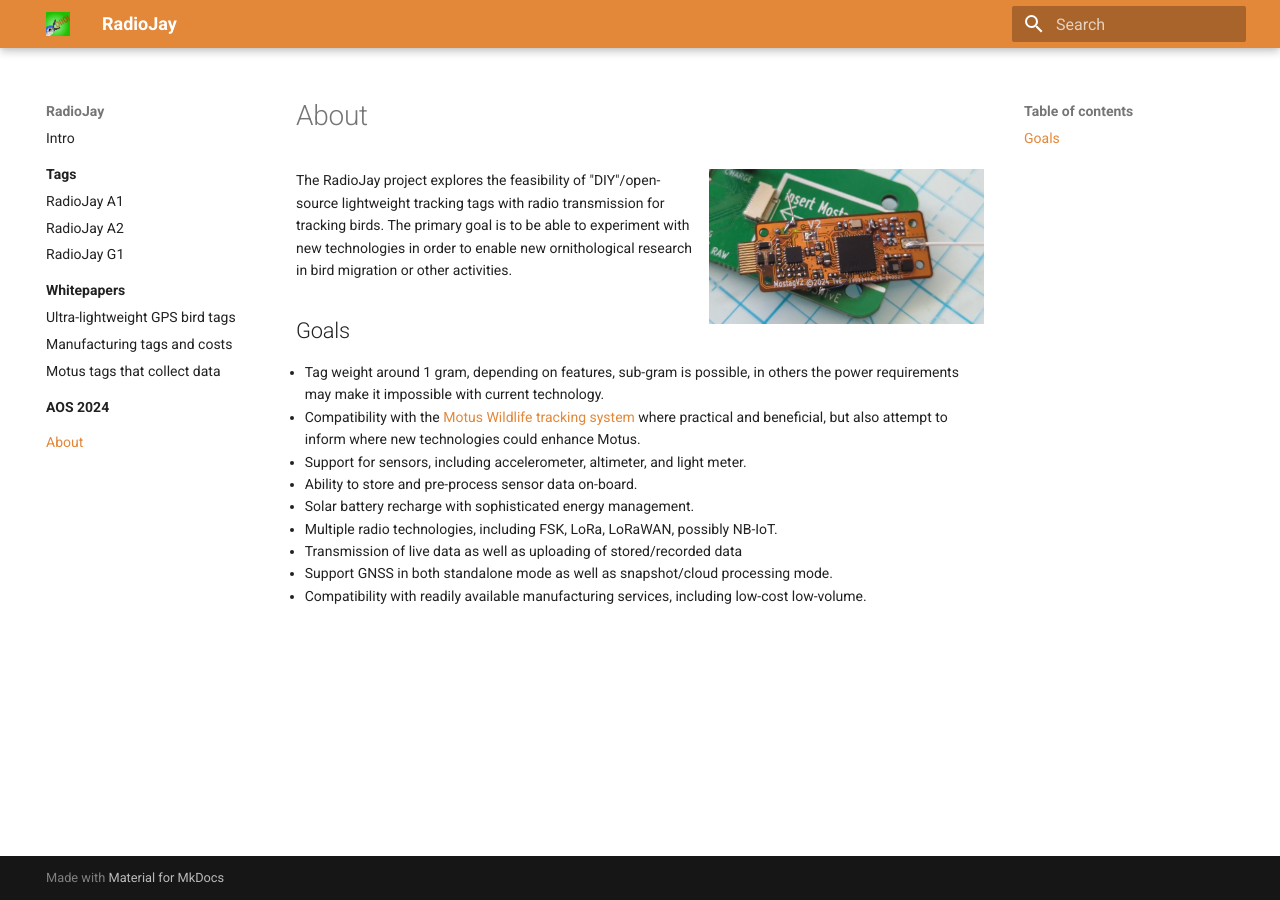
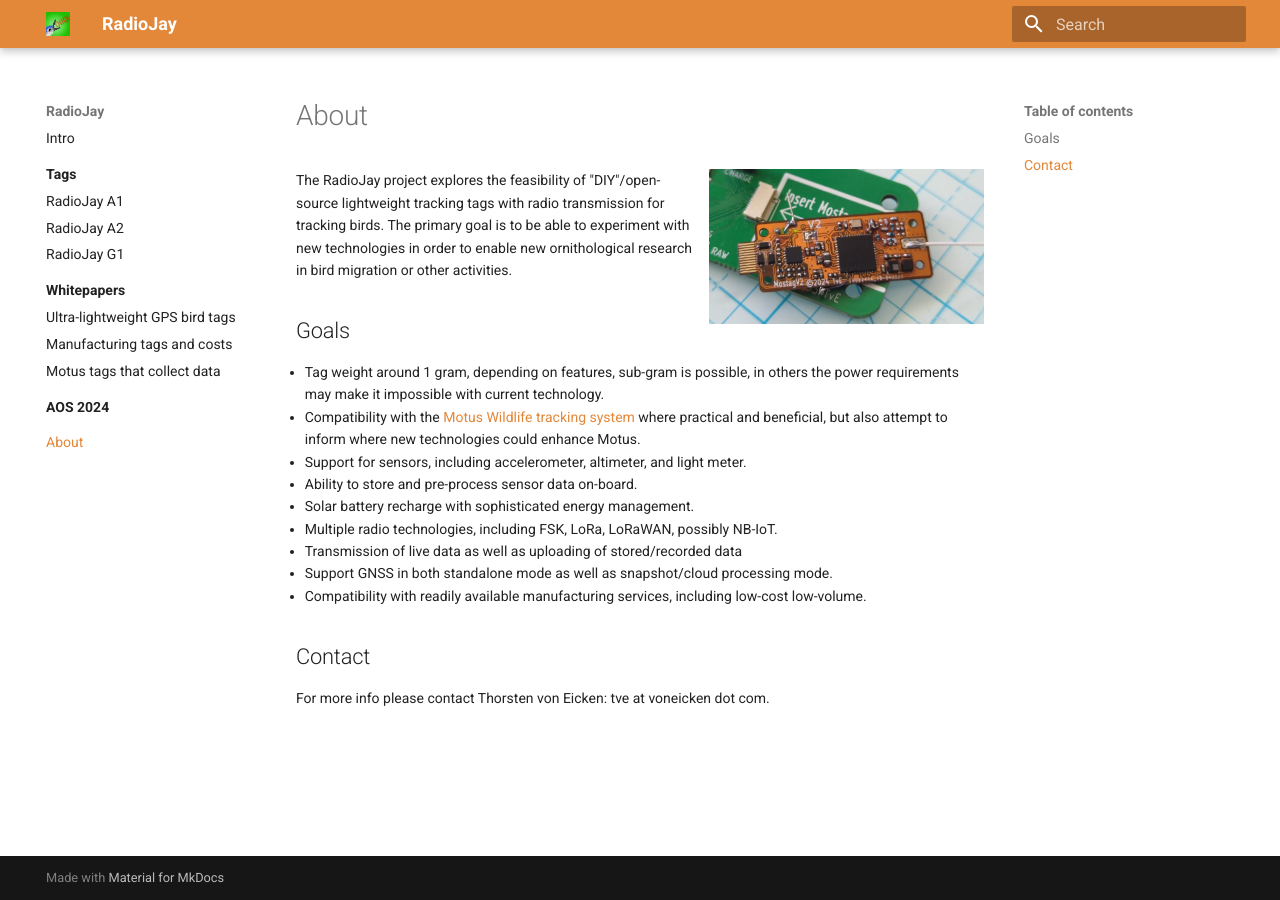
Before and after one commit to radiojay/www.radiojay.org, an MkDocs documentation site: the page built from docs/about.md, in a window 1280 px wide. Built offline with MkDocs 1.6.1 and Material for MkDocs 9.7.7, drawn with Linux system fonts in a browser that asks for light colours.

Commit message:
add contact email

```diff
--- a/docs/about.md
+++ b/docs/about.md
@@ -18,3 +18,7 @@ ornithological research in bird migration or other activities.
 - Transmission of live data as well as uploading of stored/recorded data
 - Support GNSS in both standalone mode as well as snapshot/cloud processing mode.
 - Compatibility with readily available manufacturing services, including low-cost low-volume.
+
+## Contact
+
+For more info please contact Thorsten von Eicken: tve at voneicken dot com.
```
